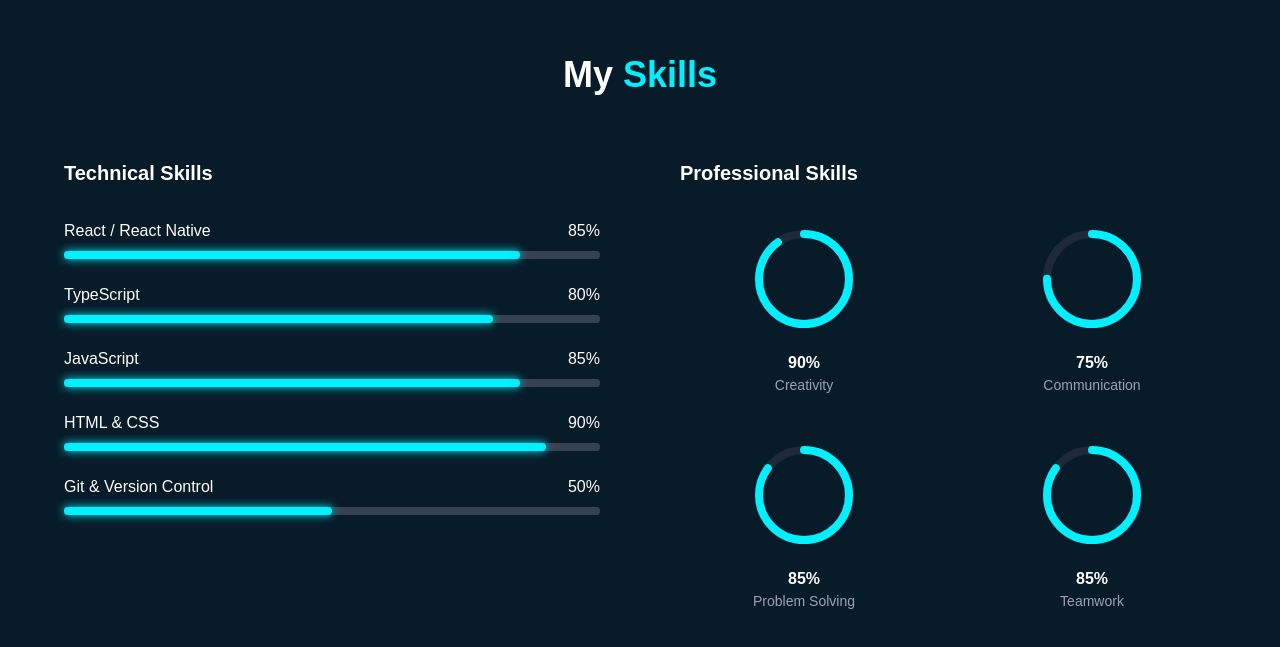
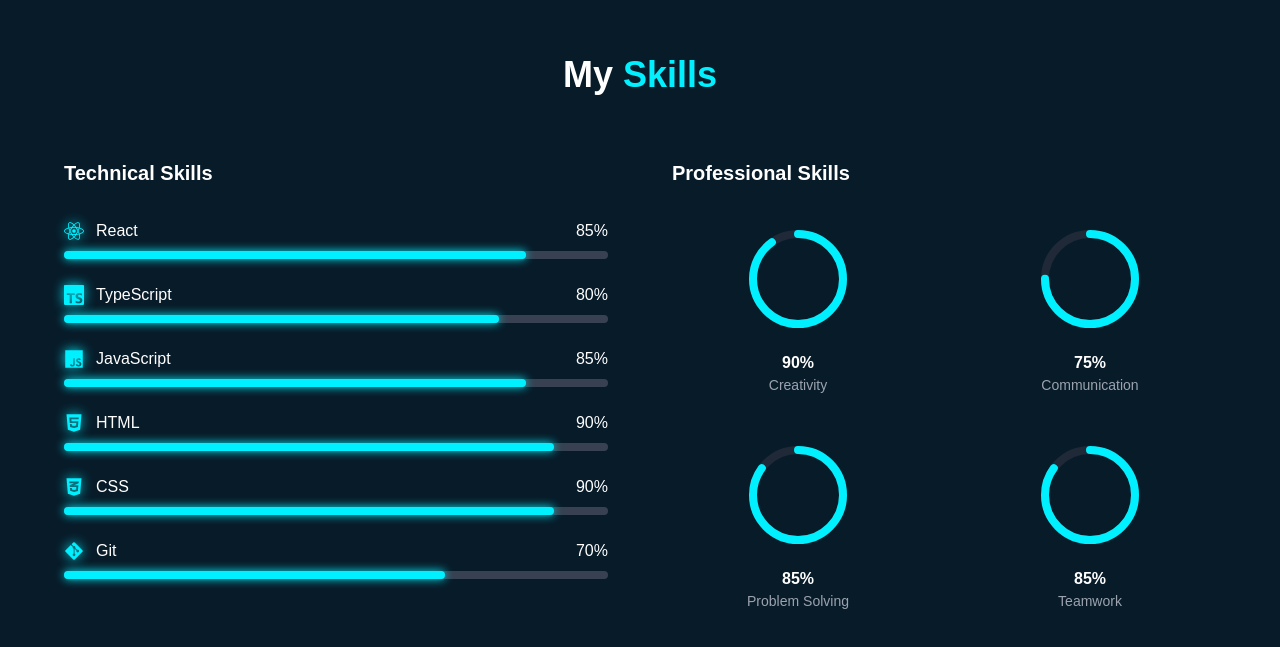
Before and after one commit to Zwananilior/portfolio-page, a React (Vite) app: page / in a window 1280 px wide. Shown: the part 2467-3114 px from the top of the page. Built offline with nearby package versions, Linux system fonts and the light colour scheme; the HTML template or start-up script is replaced by a standard one.

Commit message:
Refactor Skills component to include icons

```diff
--- a/src/components/Skills.tsx
+++ b/src/components/Skills.tsx
@@ -2,12 +2,23 @@ import { motion } from "framer-motion";
 import { useInView } from "react-intersection-observer";
 import { useEffect, useState } from "react";
 
+import {
+  FaReact,
+  FaJs,
+  FaHtml5,
+  FaCss3Alt,
+  FaGitAlt
+} from "react-icons/fa";
+
+import { SiTypescript } from "react-icons/si";
+
 const technicalSkills = [
-  { name: "React / React Native", level: 85 },
-  { name: "TypeScript", level: 80 },
-  { name: "JavaScript", level: 85 },
-  { name: "HTML & CSS", level: 90 },
-  { name: "Git & Version Control", level: 50 },
+  { name: "React", level: 85, icon: FaReact },
+  { name: "TypeScript", level: 80, icon: SiTypescript },
+  { name: "JavaScript", level: 85, icon: FaJs },
+  { name: "HTML", level: 90, icon: FaHtml5 },
+  { name: "CSS", level: 90, icon: FaCss3Alt },
+  { name: "Git", level: 70, icon: FaGitAlt },
 ];
 
 const professionalSkills = [
@@ -29,25 +40,33 @@ const Skills = () => {
     <section
       id="skills"
       ref={ref}
-      className="scroll-mt-24 min-h-screen bg-[#081b29] flex flex-col items-center justify-center px-16"
+      className="scroll-mt-24 min-h-screen bg-[#081b29] flex flex-col items-center justify-center px-6 sm:px-10 lg:px-16 py-20"
     >
-      <h2 className="text-4xl font-bold mb-16">
+      <h2 className="text-3xl sm:text-4xl font-bold mb-16">
         My <span className="text-primary">Skills</span>
       </h2>
 
-      <div className="grid grid-cols-1 lg:grid-cols-2 gap-20 w-full max-w-6xl">
+      <div className="grid grid-cols-1 lg:grid-cols-2 gap-16 w-full max-w-6xl">
 
-        {/* LEFT SIDE - Technical */}
+        {/* LEFT SIDE - Technical Skills */}
         <div>
-          <h3 className="text-xl mb-8 font-semibold">Technical Skills</h3>
+          <h3 className="text-xl mb-8 font-semibold">
+            Technical Skills
+          </h3>
 
           {technicalSkills.map((skill, index) => (
             <div key={index} className="mb-6">
-              <div className="flex justify-between mb-2">
-                <span>{skill.name}</span>
+
+              {/* Skill Header */}
+              <div className="flex justify-between items-center mb-2">
+                <div className="flex items-center gap-3">
+                  <skill.icon className="text-primary text-xl drop-shadow-[0_0_6px_#00f0ff]" />
+                  <span>{skill.name}</span>
+                </div>
                 <span>{skill.level}%</span>
               </div>
 
+              {/* Progress Bar */}
               <div className="w-full bg-gray-700 h-2 rounded-full">
                 <motion.div
                   initial={{ width: 0 }}
@@ -56,13 +75,16 @@ const Skills = () => {
                   className="h-2 bg-primary rounded-full shadow-[0_0_10px_#00f0ff]"
                 />
               </div>
+
             </div>
           ))}
         </div>
 
-        {/* RIGHT SIDE - Professional */}
+        {/* RIGHT SIDE - Professional Skills */}
         <div>
-          <h3 className="text-xl mb-8 font-semibold">Professional Skills</h3>
+          <h3 className="text-xl mb-8 font-semibold">
+            Professional Skills
+          </h3>
 
           <div className="grid grid-cols-2 gap-10">
             {professionalSkills.map((skill, index) => {
@@ -72,7 +94,9 @@ const Skills = () => {
 
               return (
                 <div key={index} className="flex flex-col items-center">
+
                   <svg width="120" height="120">
+                    {/* Background Circle */}
                     <circle
                       cx="60"
                       cy="60"
@@ -82,6 +106,7 @@ const Skills = () => {
                       fill="transparent"
                     />
 
+                    {/* Animated Progress Circle */}
                     <motion.circle
                       cx="60"
                       cy="60"
@@ -100,14 +125,17 @@ const Skills = () => {
                   <span className="mt-3 font-semibold">
                     {skill.level}%
                   </span>
-                  <span className="text-gray-400 text-sm">
+
+                  <span className="text-gray-400 text-sm text-center">
                     {skill.name}
                   </span>
+
                 </div>
               );
             })}
           </div>
         </div>
+
       </div>
     </section>
   );
```
